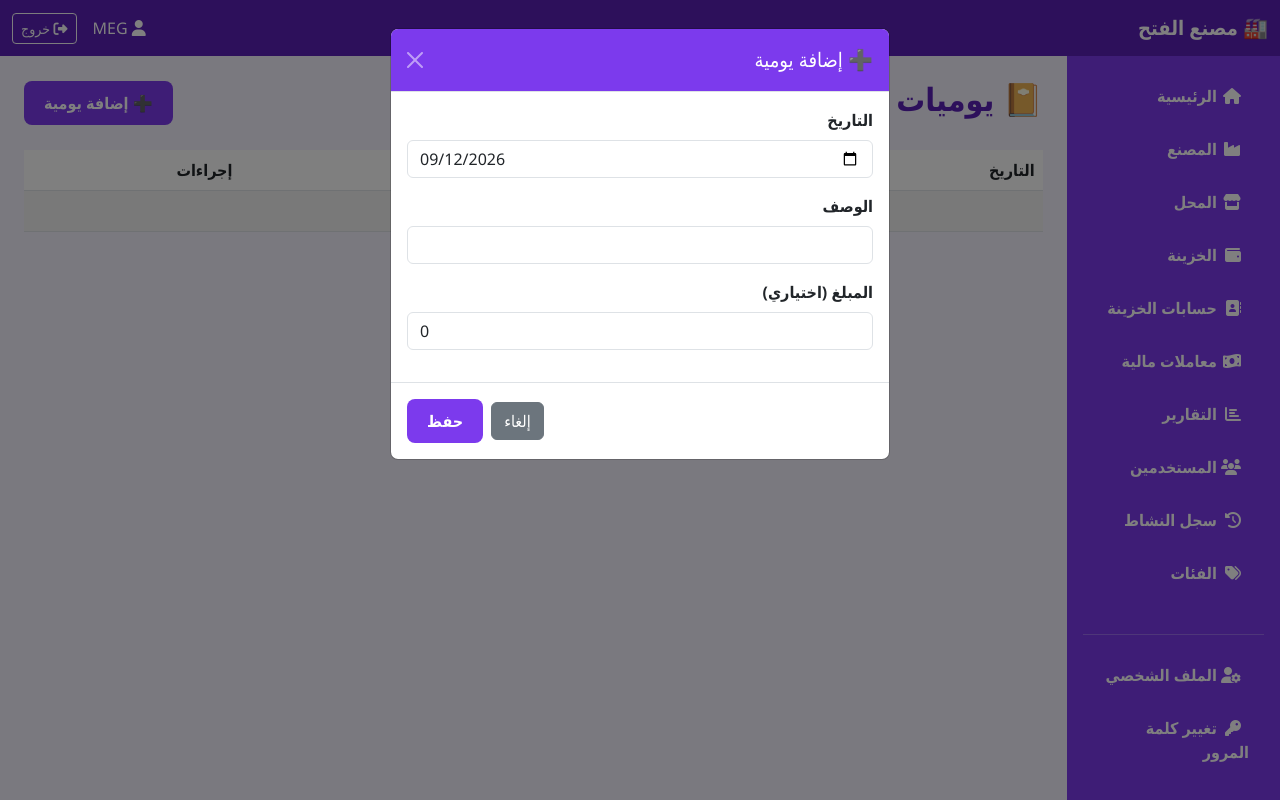
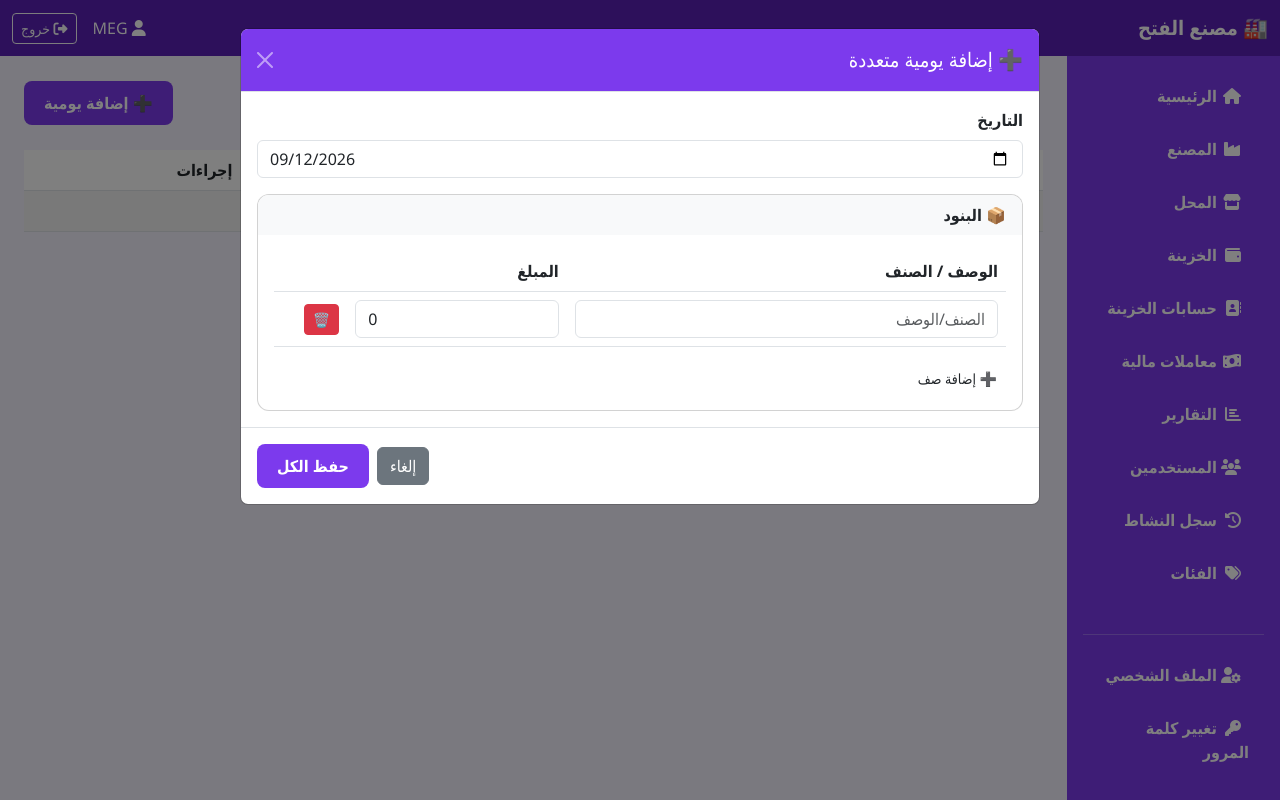
Before and after one commit to mariam-anwar-elgendy/FactoryAlFath, a Flask app: page /factory/diary in a window 1280 px wide, after a click on "➕ إضافة يومية". Run offline with Flask 3, Linux system fonts and the light colour scheme; a user stored in the database is signed in; data that the repository does not hold is empty.

Commit message:
Enhance diary entry modal for multiple items
Updated diary modal to allow multiple entries and improved user name display.

```diff
--- a/templates/factory/diary.html
+++ b/templates/factory/diary.html
@@ -19,7 +19,7 @@
                 <td>{{ d.date.strftime('%Y-%m-%d') }}</td>
                 <td>{{ d.description }}</td>
                 <td>{{ d.amount }}</td>
-                <td>{{ d.created_by }}</td>
+                <td>{{ get_user_name(d.created_by) }}</td>
                 <td>
                     {% if current_user.role in ['meg','admin','mariam'] or (current_user.role == 'rehab' and (now.date() - d.date).days <= 7) or (current_user.role == 'mohamed' and d.created_by == current_user.id and (now.date() - d.date).days <= 1) %}
                     <button class="btn btn-sm btn-warning" data-bs-toggle="modal" data-bs-target="#editDiaryModal{{ d.id }}">✏️ تعديل</button>
@@ -40,13 +40,13 @@
     </table>
 </div>
 
-<!-- Modal إضافة يومية -->
+<!-- Modal إضافة يومية متعددة البنود -->
 <div class="modal fade" id="addDiaryModal" tabindex="-1">
-  <div class="modal-dialog">
+  <div class="modal-dialog modal-lg">
     <div class="modal-content">
       <form method="POST" action="{{ url_for('factory_diary') }}">
         <div class="modal-header bg-purple text-white">
-          <h5 class="modal-title">➕ إضافة يومية</h5>
+          <h5 class="modal-title">➕ إضافة يومية متعددة</h5>
           <button type="button" class="btn-close btn-close-white" data-bs-dismiss="modal"></button>
         </div>
         <div class="modal-body">
@@ -54,18 +54,33 @@
             <label class="form-label fw-bold">التاريخ</label>
             <input type="date" name="date" class="form-control" value="{{ now.strftime('%Y-%m-%d') }}" required>
           </div>
-          <div class="mb-3">
-            <label class="form-label fw-bold">الوصف</label>
-            <input type="text" name="description" class="form-control" required>
-          </div>
-          <div class="mb-3">
-            <label class="form-label fw-bold">المبلغ (اختياري)</label>
-            <input type="number" step="0.01" name="amount" class="form-control" value="0">
+
+          <div class="card">
+            <div class="card-header bg-light fw-bold">📦 البنود</div>
+            <div class="card-body">
+              <table class="table" id="diaryItemsTable">
+                <thead>
+                  <tr>
+                    <th style="width: 60%;">الوصف / الصنف</th>
+                    <th style="width: 30%;">المبلغ</th>
+                    <th style="width: 10%;"></th>
+                  </tr>
+                </thead>
+                <tbody>
+                  <tr class="diary-item-row">
+                    <td><input type="text" name="description[]" class="form-control" placeholder="الصنف/الوصف" required></td>
+                    <td><input type="number" step="0.01" name="amount[]" class="form-control" value="0" required></td>
+                    <td><button type="button" class="btn btn-sm btn-danger remove-diary-row">🗑️</button></td>
+                  </tr>
+                </tbody>
+              </table>
+              <button type="button" class="btn btn-sm btn-outline-purple" id="addDiaryRow">➕ إضافة صف</button>
+            </div>
           </div>
         </div>
         <div class="modal-footer">
           <button type="button" class="btn btn-secondary" data-bs-dismiss="modal">إلغاء</button>
-          <button type="submit" class="btn btn-purple">حفظ</button>
+          <button type="submit" class="btn btn-purple">حفظ الكل</button>
         </div>
       </form>
     </div>
@@ -106,4 +121,33 @@
   </div>
 </div>
 {% endfor %}
+
+<script>
+// إضافة صف جديد في اليومية
+document.getElementById('addDiaryRow').addEventListener('click', function() {
+    var tbody = document.querySelector('#diaryItemsTable tbody');
+    var firstRow = tbody.querySelector('tr');
+    var newRow = firstRow.cloneNode(true);
+    newRow.querySelectorAll('input').forEach(function(inp) {
+        inp.value = '';
+        if (inp.name === 'amount[]') {
+            inp.value = '0';
+        }
+    });
+    tbody.appendChild(newRow);
+});
+
+// حذف صف من اليومية
+document.addEventListener('click', function(e) {
+    if (e.target.classList.contains('remove-diary-row')) {
+        var row = e.target.closest('tr');
+        var tbody = row.parentElement;
+        if (tbody.querySelectorAll('tr').length > 1) {
+            row.remove();
+        } else {
+            alert('يجب أن يبقى صف واحد على الأقل.');
+        }
+    }
+});
+</script>
 {% endblock %}
```
